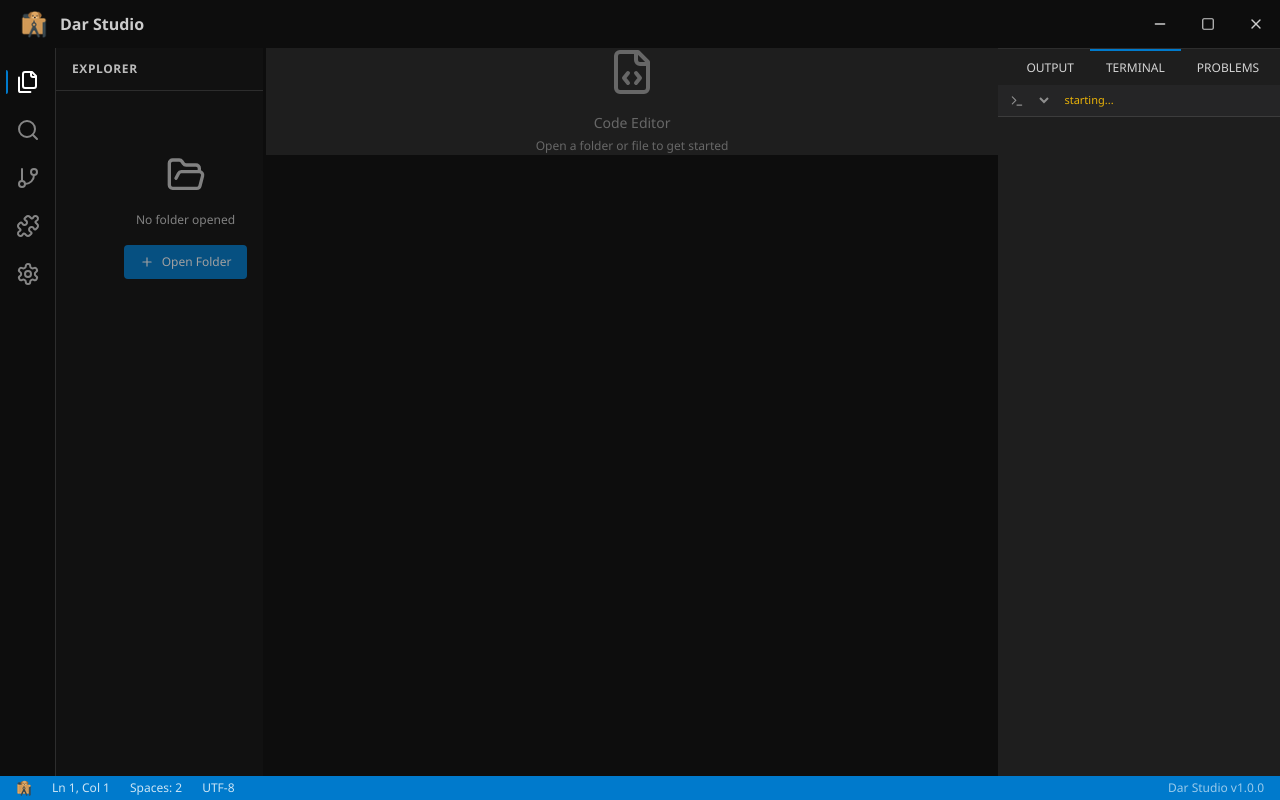
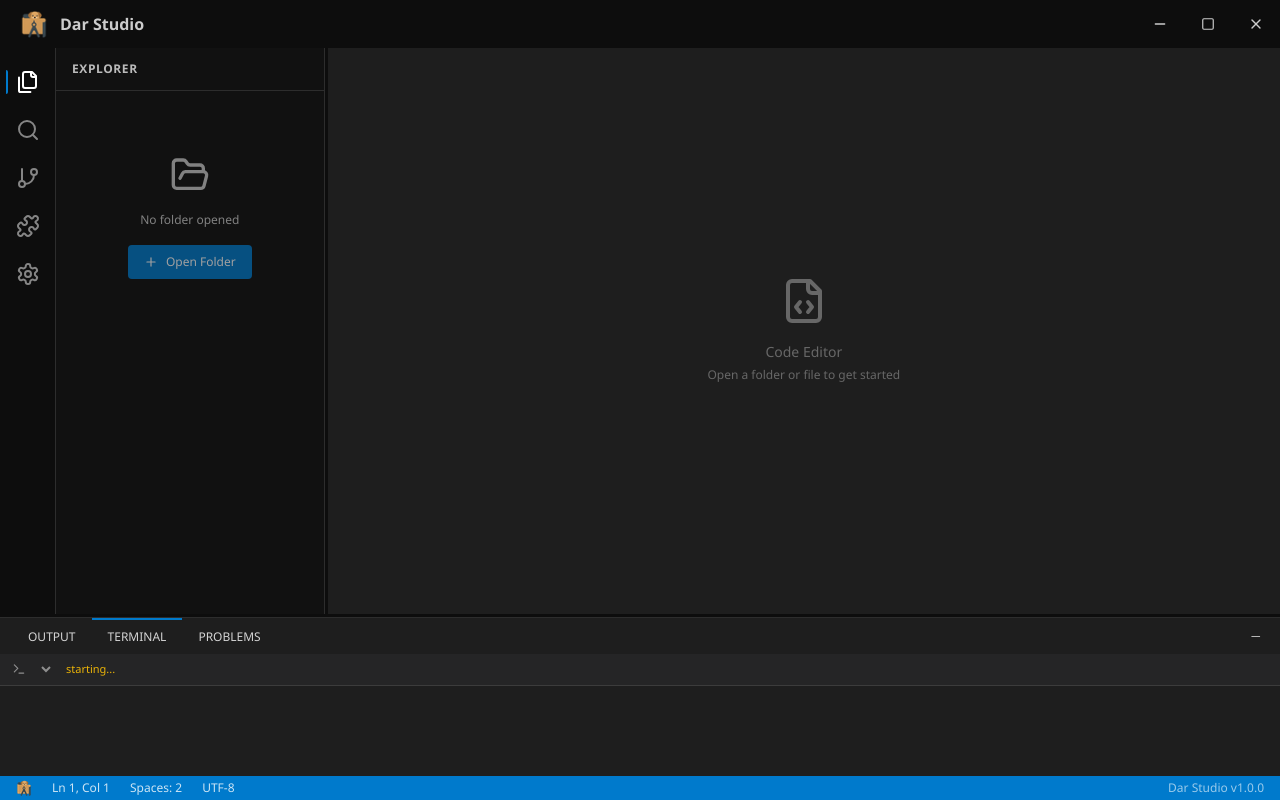
Before and after one commit to emammahadi826/Dar-Code-editor-Pc-Sofware, a React (Vite) app: page / in a window 1280 px wide. Built offline with nearby package versions, Linux system fonts and the light colour scheme.

Commit message:
fix: panel layout - orientation prop, panelRef API, MainArea height, error handling

```diff
--- a/src/renderer/App.tsx
+++ b/src/renderer/App.tsx
@@ -1,31 +1,78 @@
-import React from 'react'
+import React, { useCallback, useEffect, useRef } from 'react'
 import { Group, Panel, Separator } from 'react-resizable-panels'
+import type { PanelImperativeHandle, PanelSize } from 'react-resizable-panels'
 import { TitleBar } from './layout/TitleBar'
 import { ActivityBar } from './layout/ActivityBar'
 import { SidePanel } from './layout/SidePanel'
 import { MainArea } from './layout/MainArea'
 import { BottomPanel } from './layout/BottomPanel'
 import { StatusBar } from './layout/StatusBar'
+import { useAppStore } from './store/appStore'
 
 export default function App() {
+  const sidePanelOpen = useAppStore((s) => s.sidePanelOpen)
+  const bottomPanelOpen = useAppStore((s) => s.bottomPanelOpen)
+  const sidebarRef = useRef<PanelImperativeHandle>(null)
+  const bottomRef = useRef<PanelImperativeHandle>(null)
+
+  const handleSideResize = useCallback((panelSize: PanelSize, _id: string | number | undefined, prevPanelSize: PanelSize | undefined) => {
+    if (!prevPanelSize) return
+    useAppStore.setState({ sidePanelOpen: panelSize.asPercentage >= 1 })
+  }, [])
+
+  const handleBottomResize = useCallback((panelSize: PanelSize, _id: string | number | undefined, prevPanelSize: PanelSize | undefined) => {
+    if (!prevPanelSize) return
+    useAppStore.setState({ bottomPanelOpen: panelSize.asPercentage >= 1 })
+  }, [])
+
+  useEffect(() => {
+    if (!sidebarRef.current) return
+    if (sidePanelOpen) sidebarRef.current.expand()
+    else sidebarRef.current.collapse()
+  }, [sidePanelOpen])
+
+  useEffect(() => {
+    if (!bottomRef.current) return
+    if (bottomPanelOpen) bottomRef.current.expand()
+    else bottomRef.current.collapse()
+  }, [bottomPanelOpen])
+
   return (
     <div className="h-screen flex flex-col bg-base">
       <TitleBar />
-      <Group direction="vertical" className="flex-1">
-        <Panel defaultSize={78} minSize={30}>
-          <Group direction="horizontal" className="h-full">
+      <Group orientation="vertical" className="flex-1 min-h-0">
+        <Panel defaultSize={78} minSize={20} className="min-h-0">
+          <div className="h-full flex min-h-0 overflow-hidden">
             <ActivityBar />
-            <Panel id="sidebar" defaultSize={22} minSize={8} collapsible>
+            <Group orientation="horizontal" className="flex-1 min-h-0">
+              <Panel
+                panelRef={sidebarRef}
+                id="sidebar"
+                defaultSize={22}
+                minSize={8}
+                collapsedSize={0}
+                collapsible
+                onResize={handleSideResize}
+              >
                 <SidePanel />
               </Panel>
-            <Separator className="w-[3px] hover:bg-accent-blue transition-colors data-[separator=active]:bg-accent-blue" />
+              <Separator className="w-[3px] hover:bg-accent-blue transition-colors data-[resize-handle-active]:bg-accent-blue shrink-0" />
               <Panel id="editor" defaultSize={78} minSize={20}>
                 <MainArea />
               </Panel>
             </Group>
+          </div>
         </Panel>
-        <Separator className="h-[3px] hover:bg-accent-blue transition-colors data-[separator=active]:bg-accent-blue" />
-        <Panel id="bottom" defaultSize={22} minSize={5} collapsible>
+        <Separator className="h-[3px] hover:bg-accent-blue transition-colors data-[resize-handle-active]:bg-accent-blue shrink-0" />
+        <Panel
+          panelRef={bottomRef}
+          id="bottom"
+          defaultSize={22}
+          minSize={5}
+          collapsedSize={0}
+          collapsible
+          onResize={handleBottomResize}
+        >
           <BottomPanel />
         </Panel>
       </Group>
--- a/src/renderer/layout/MainArea.tsx
+++ b/src/renderer/layout/MainArea.tsx
@@ -4,7 +4,7 @@
 
 export function MainArea() {
   return (
-    <div className="flex-1 flex flex-col bg-editor-bg overflow-hidden min-h-0">
+    <div className="h-full flex flex-col bg-editor-bg overflow-hidden min-h-0">
       <EditorTabs />
       <div className="flex-1 overflow-hidden min-h-0">
         <EditorModule />
--- a/src/renderer/layout/SidePanel.tsx
+++ b/src/renderer/layout/SidePanel.tsx
@@ -17,13 +17,15 @@
 }
 
 export function SidePanel() {
-  const { rootPath, openFile, activeModule } = useAppStore()
+  const { rootPath, openFile, activeModule, addOutputLog } = useAppStore()
   const { openFolder, readFile } = useFileSystem()
 
   const handleFileSelect = async (filePath: string, fileName: string) => {
     const content = await readFile(filePath)
     if (content !== null) {
       openFile(filePath, fileName, content, '')
+    } else {
+      addOutputLog(`[FS] Failed to read file: ${fileName}`)
     }
   }
 
--- a/src/renderer/modules/Editor/index.tsx
+++ b/src/renderer/modules/Editor/index.tsx
@@ -81,7 +81,6 @@
         height="100%"
         defaultLanguage={activeFile.language}
         language={activeFile.language}
-        defaultValue={activeFile.content}
         value={activeFile.content}
         theme="vs-dark"
         onChange={handleChange}
```
Lines whose indentation alone changed are shown as unchanged.
